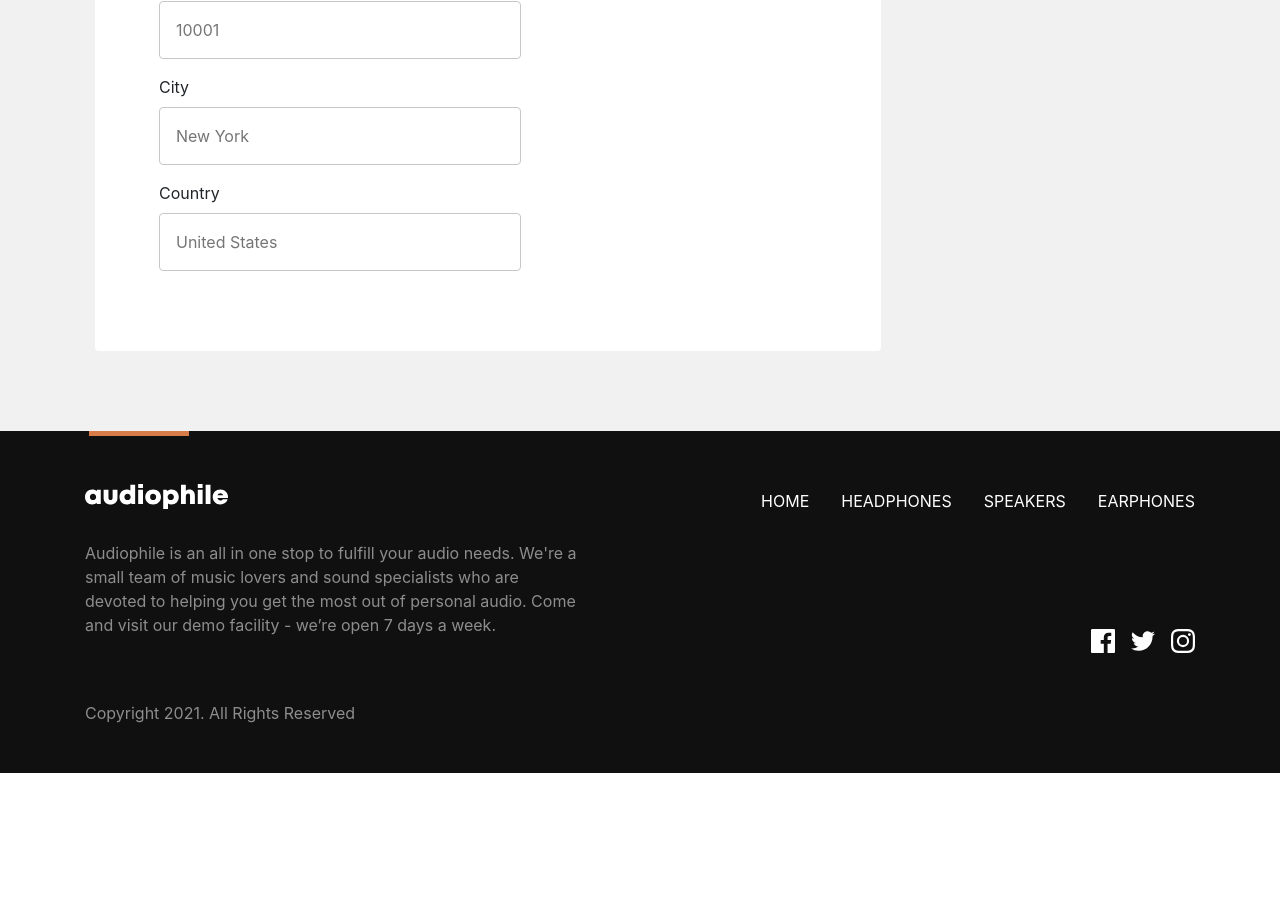
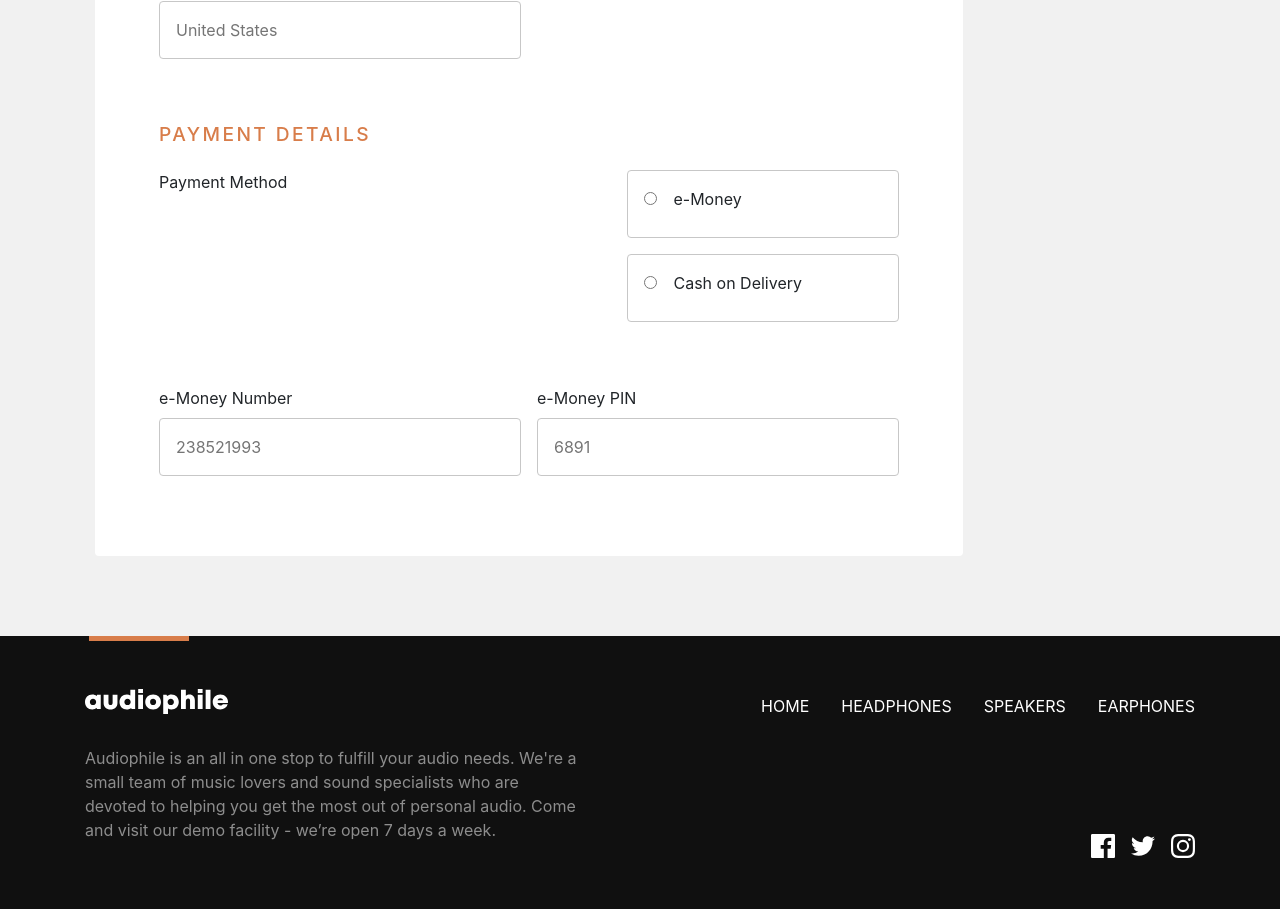
Before and after one commit to zdavidson/audiophile, a React (Create React App) app: page /checkout in a window 1280 px wide. Shown: the part 900-1809 px from the top of the page. Before the commit the page ends 1673 px from the top, so only its background shows below. Built offline with nearby package versions, Linux system fonts and the light colour scheme.

Commit message:
update checkout

```diff
--- a/src/components/Checkout/Checkout.js
+++ b/src/components/Checkout/Checkout.js
@@ -13,15 +13,15 @@ const Checkout = () => {
             <div id="billing-details">
               <div>
                 <label htmlFor="name">Name</label>
-                <input name="name" placeholder="Alexei Ward"></input>
+                <input name="name" placeholder="Alexei Ward" />
               </div>
               <div>
                 <label htmlFor="email">Email Address</label>
-                <input name="email" placeholder="alexei@mail.com"></input>
+                <input name="email" placeholder="alexei@mail.com" />
               </div>
               <div>
                 <label htmlFor="phone">Phone Number</label>
-                <input name="phone" placeholder="+1 202-555-0136"></input>
+                <input name="phone" placeholder="+1 202-555-0136" />
               </div>
             </div>
 
@@ -33,19 +33,58 @@ const Checkout = () => {
                   id="address-input"
                   name="address"
                   placeholder="1137 Williams Avenue"
-                ></input>
+                />
               </div>
               <div>
                 <label htmlFor="zip-code">Zip Code</label>
-                <input name="zip-code" placeholder="10001"></input>
+                <input name="zip-code" placeholder="10001" />
               </div>
               <div>
                 <label htmlFor="city">City</label>
-                <input name="city" placeholder="New York"></input>
+                <input name="city" placeholder="New York" />
               </div>
               <div>
                 <label htmlFor="country">Country</label>
-                <input name="country" placeholder="United States"></input>
+                <input name="country" placeholder="United States" />
+              </div>
+            </div>
+
+            <h3 id="header-payment">Payment Details</h3>
+            <div id="payment-info">
+              <div id="payment">
+                <label htmlFor="payment-method" id="payment-method-label">
+                  Payment Method
+                </label>
+                <div id="payment-method">
+                  <div>
+                    <input
+                      className="payment-method-input"
+                      name="payment"
+                      type="radio"
+                      value="e-money"
+                    />
+                    <label for="e-money">e-Money</label>
+                  </div>
+                  <div>
+                    <input
+                      className="payment-method-input"
+                      name="payment"
+                      type="radio"
+                      value="cash"
+                    />
+                    <label for="cash">Cash on Delivery</label>
+                  </div>
+                </div>
+              </div>
+              <div id="e-money-info">
+                <div className="e-money-param">
+                  <label htmlFor="e-money-number">e-Money Number</label>
+                  <input name="e-money-number" placeholder="238521993"></input>
+                </div>
+                <div className="e-money-param">
+                  <label htmlFor="e-money-pin">e-Money PIN</label>
+                  <input name="e-money-pin" placeholder="6891"></input>
+                </div>
               </div>
             </div>
           </form>
--- a/src/components/Checkout/Checkout.scss
+++ b/src/components/Checkout/Checkout.scss
@@ -29,15 +29,23 @@
     letter-spacing: 0.15rem;
   }
 
-  input {
+  input,
+  #payment-method div {
     border-radius: 0.25rem;
     border: 1px solid rgb(199, 199, 199);
   }
 
   #billing-details,
-  #shipping-info {
+  #shipping-info,
+  #payment-info {
     display: flex;
     flex-wrap: wrap;
+  }
+
+  #payment {
+    display: flex;
+    justify-content: space-between;
+    width: 100%;
   }
 
   // Small Screens
@@ -62,7 +70,8 @@
       margin-bottom: 1.5rem;
     }
 
-    input {
+    input,
+    #payment-method div {
       padding: 1rem;
       padding-right: 6rem;
       margin-right: 1rem;
@@ -74,12 +83,19 @@
     }
 
     #billing-details div,
-    #shipping-info div {
+    #shipping-info div,
+    #payment-method {
       display: flex;
       flex-direction: column;
     }
 
-    #header-shipping {
+    #header-shipping,
+    #header-payment {
+      margin-top: 3rem;
+    }
+
+    #e-money-info {
+      display: flex;
       margin-top: 3rem;
     }
   }
--- a/src/components/Checkout/Summary.js
+++ b/src/components/Checkout/Summary.js
@@ -80,7 +80,7 @@ const Summary = () => {
 
         <div className="summary-headers">
           <h6>Tax</h6>
-          <p>${(totalPrice * 1.07).toFixed(2)}</p>
+          <p>${(totalPrice * 0.07).toFixed(2)}</p>
         </div>
 
         <div id="grand-total" className="summary-headers">
```
